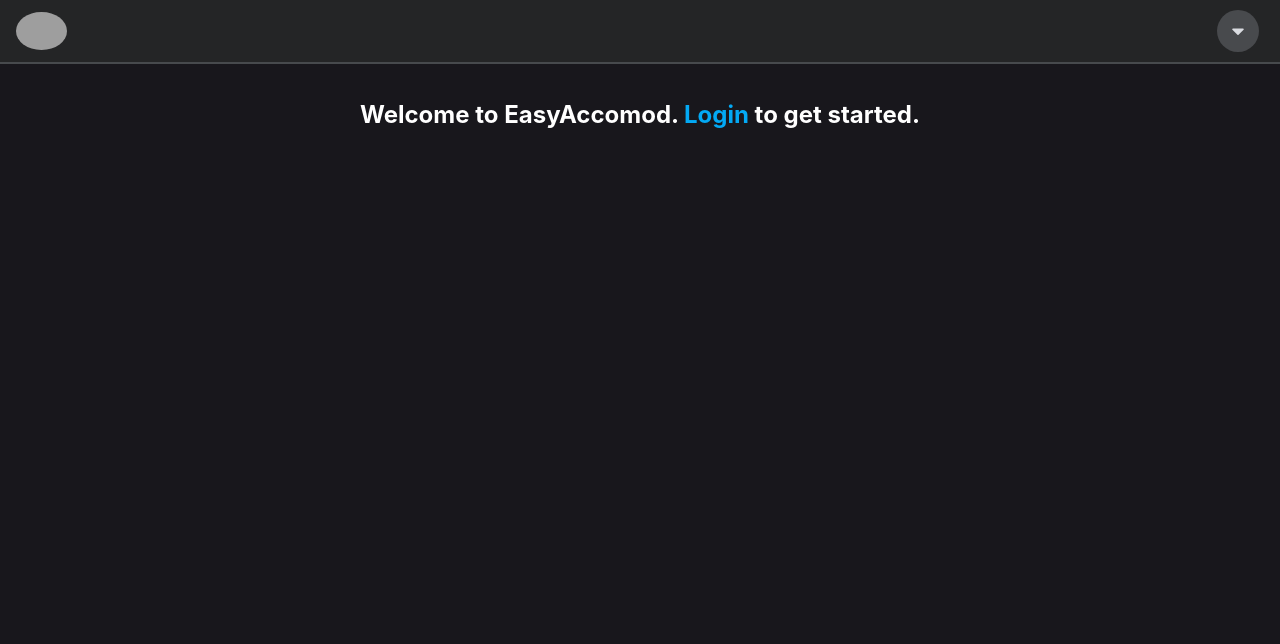
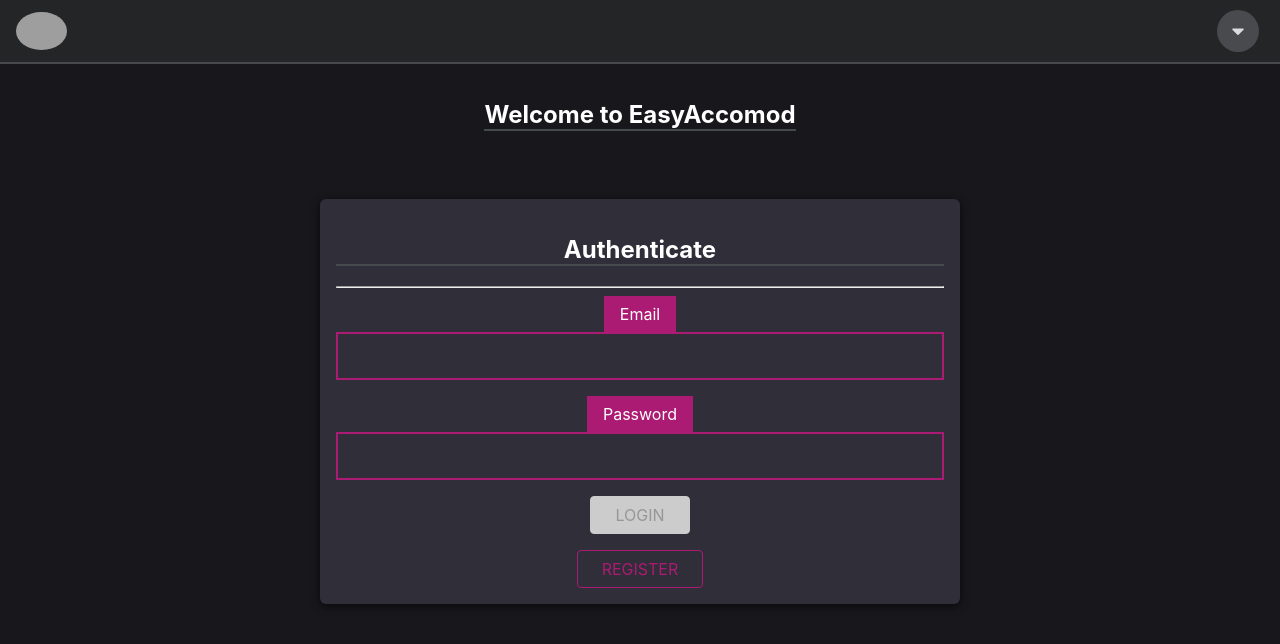
Before and after one commit to ichirou2910/EasyAccomod, a React (Create React App) app in the folder client/: page / in a window 1280 px wide. Shown: the top 644 px of the page. Built offline with nearby package versions, Linux system fonts and the light colour scheme; no server answers.

Commit message:
Git gud /auth

```diff
--- a/client/src/App.js
+++ b/client/src/App.js
@@ -1,10 +1,5 @@
 import React, { Suspense } from 'react';
-import {
-	BrowserRouter as Router,
-	Route,
-	Redirect,
-	Switch,
-} from 'react-router-dom';
+import { BrowserRouter as Router, Route, Switch } from 'react-router-dom';
 import { AuthContext } from './shared/context/auth-context';
 import { useAuth } from './shared/hooks/auth-hook';
 import socketIOClient from 'socket.io-client';
@@ -16,7 +11,7 @@
 
 import './App.css';
 
-const Auth = React.lazy(() => import('./user/pages/Auth'));
+// const Auth = React.lazy(() => import('./user/pages/Auth'));
 const MainPage = React.lazy(() => import('./shared/pages/MainPage'));
 const SearchPage = React.lazy(() => import('./shared/pages/SearchPage'));
 const UserPage = React.lazy(() => import('./user/pages/UserPage'));
@@ -24,9 +19,12 @@
 const PlacePage = React.lazy(() => import('./places/pages/PlacePage'));
 
 const NoMatch = () => (
-	<h2 style={{ color: 'white', textAlign: 'center' }}>
-		The page you are looking for doesn't exist
-	</h2>
+	<div style={{ textAlign: 'center', padding: '.5rem', color: 'white' }}>
+		<h2>OOPS. The page you are looking for does not exist.</h2>
+		<a href="/">
+			<p>Back to Main Page</p>
+		</a>
+	</div>
 );
 
 const ENDPOINT = 'http://localhost:5000/';
@@ -69,6 +67,9 @@
 				</Switch>
 			) : (
 				<Switch>
+					<Route path="/" exact>
+						<MainPage />
+					</Route>
 					<Route path="/place/create">
 						<NewPlace />
 					</Route>
@@ -99,9 +100,9 @@
 				<Route path="/" exact>
 					<MainPage />
 				</Route>
-				<Route path="/auth">
+				{/* <Route path="/auth">
 					<Auth />
-				</Route>
+				</Route> */}
 				<Route path="*">
 					<NoMatch />
 				</Route>
--- a/client/src/shared/pages/MainPage.css
+++ b/client/src/shared/pages/MainPage.css
@@ -1,7 +1,33 @@
 .main-page {
 	margin-top: calc(var(--nav-height) + 1rem);
 	display: flex;
+	flex-direction: column;
 	justify-content: center;
+	align-items: center;
+}
+
+.main-page h2 {
+	border-bottom: var(--border);
+}
+
+.main-page__actions {
+	display: flex;
+	flex-direction: column;
+	padding: 2rem;
+}
+
+.main-page__actions a {
+	font-size: 1.5rem;
+	padding: 3rem;
+	border: 2px solid var(--bg-accent);
+	margin-bottom: 2rem;
+	text-align: center;
+}
+
+.main-page__actions a:hover {
+	border: 2px solid var(--accent-color);
+	border-radius: var(--border-radius);
+	color: var(--accent-color);
 }
 
 @media (max-width: 768px) {
--- a/client/src/shared/pages/MainPage.jsx
+++ b/client/src/shared/pages/MainPage.jsx
@@ -1,66 +1,31 @@
 import React, { useState, useEffect, useContext } from 'react';
 import { Helmet } from 'react-helmet';
-import { useHttpClient } from '../../shared/hooks/http-hook';
 import { AuthContext } from '../../shared/context/auth-context';
 
-import LoadingSpinner from '../../shared/components/UIElements/LoadingSpinner';
-import PlaceList from '../../places/components/PlaceList';
-
 import './MainPage.css';
+import Auth from '../../user/pages/Auth';
 
 const MainPage = () => {
-	const [placeList, setPlaceList] = useState([]);
-
-	const { isLoading, error, sendRequest } = useHttpClient();
-
 	const auth = useContext(AuthContext);
-
-	useEffect(() => {
-		const fetchInfo = async () => {
-			try {
-				const placeData = await sendRequest(
-					`${process.env.REACT_APP_API_URL}/place`,
-					'GET',
-					null,
-					{
-						Authorization: 'Bearer ' + auth.token,
-					}
-				);
-				setPlaceList(placeData);
-			} catch (err) {
-				console.log(err);
-			}
-		};
-		fetchInfo();
-	}, [sendRequest, auth.token]);
 
 	return (
 		<>
-			{placeList && (
-				<Helmet>
-					<title>{'EasyAccomod - Main Page'}</title>
-				</Helmet>
-			)}
+			<Helmet>
+				<title>{'EasyAccomod - Main Page'}</title>
+			</Helmet>
 			<div className="main-page">
-				{isLoading && <LoadingSpinner asOverlay />}
-				{!isLoading &&
-					auth.isLoggedIn &&
-					auth.loginInfo.user_type === 'Renter' &&
-					placeList && (
-						<>
-							<PlaceList places={placeList} />
-						</>
-					)}
-				{!auth.isLoggedIn && (
-					<h2 style={{ color: 'white' }}>
-						Welcome to EasyAccomod.{' '}
-						<span>
-							<a href="/auth" style={{ color: 'var(--accent-color)' }}>
-								Login
-							</a>
-						</span>{' '}
-						to get started.
-					</h2>
+				<h2 style={{ color: 'white' }}>Welcome to EasyAccomod</h2>
+				{!auth.isLoggedIn ? (
+					<Auth />
+				) : (
+					<div className="main-page__actions">
+						<a href="/profile">VIEW your profile</a>
+						{auth.loginInfo.user_type === 'Owner' ? (
+							<a href="/place/create">SHARE your places</a>
+						) : (
+							<a href="/search">FIND a place</a>
+						)}
+					</div>
 				)}
 			</div>
 		</>
--- a/client/src/user/pages/Auth.css
+++ b/client/src/user/pages/Auth.css
@@ -7,6 +7,7 @@
 	width: 90%;
 	max-width: 40rem;
 	margin: 7rem auto;
+	margin-top: 3rem;
 	text-align: center;
 }
 
```
